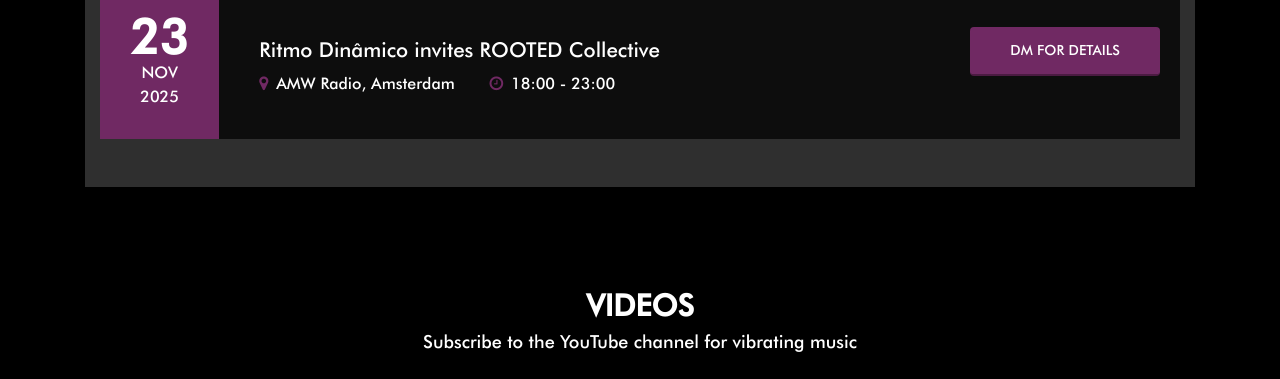
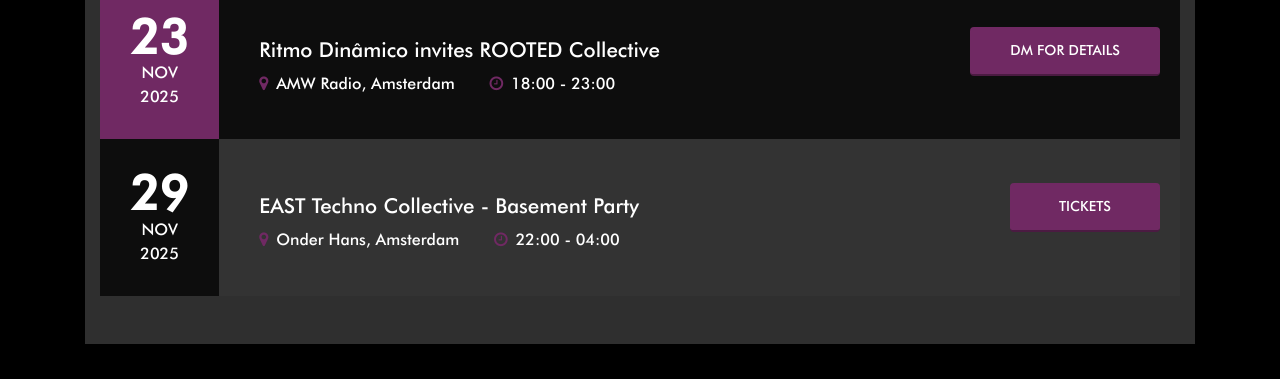
Before and after one commit to lucasvmiguel/vittaomusic, a plain HTML site: page index.html in a window 1280 px wide. Shown: the part 1860-2239 px from the top of the page. Drawn offline with Linux system fonts and the light colour scheme; some packages are replaced by stand-ins of ours.

Commit message:
EAST COLLECTIVE

```diff
--- a/index.html
+++ b/index.html
@@ -317,6 +317,30 @@
                         <div class="detail-event">
                           <a href="https://www.instagram.com/vittaomusic" target="_blank" class="btn btn-primary">DM FOR
                             DETAILS</a>
+                        </div>
+                      </div>
+                    </div>
+
+                    <div class="box-event">
+                      <div class="meta-date">
+                        <div class="date">29</div>
+                        <div class="month">Nov 2025</div>
+                      </div>
+                      <div class="body-content">
+                        <div class="body-info">
+                          <h4>
+                            <a href="https://ra.co/events/2285768" target="_blank">EAST Techno Collective - Basement Party</a>
+                          </h4>
+                          <div class="meta">
+                            <span class="location"><i class="fa fa-map-marker"></i>
+                              Onder Hans, Amsterdam</span>
+                            <span class="date"><i class="fa fa-clock-o"></i> 22:00 -
+                              04:00</span>
+                          </div>
+                        </div>
+                        <div class="detail-event">
+                          <a href="https://tickets.onderhans.com/events/hansbrinker/1860296" target="_blank" class="btn btn-primary">TICKETS</a>
+                          <!-- <p class="mb-0"><small>Tickets on sale</small></p> -->
                         </div>
                       </div>
                     </div>
```
